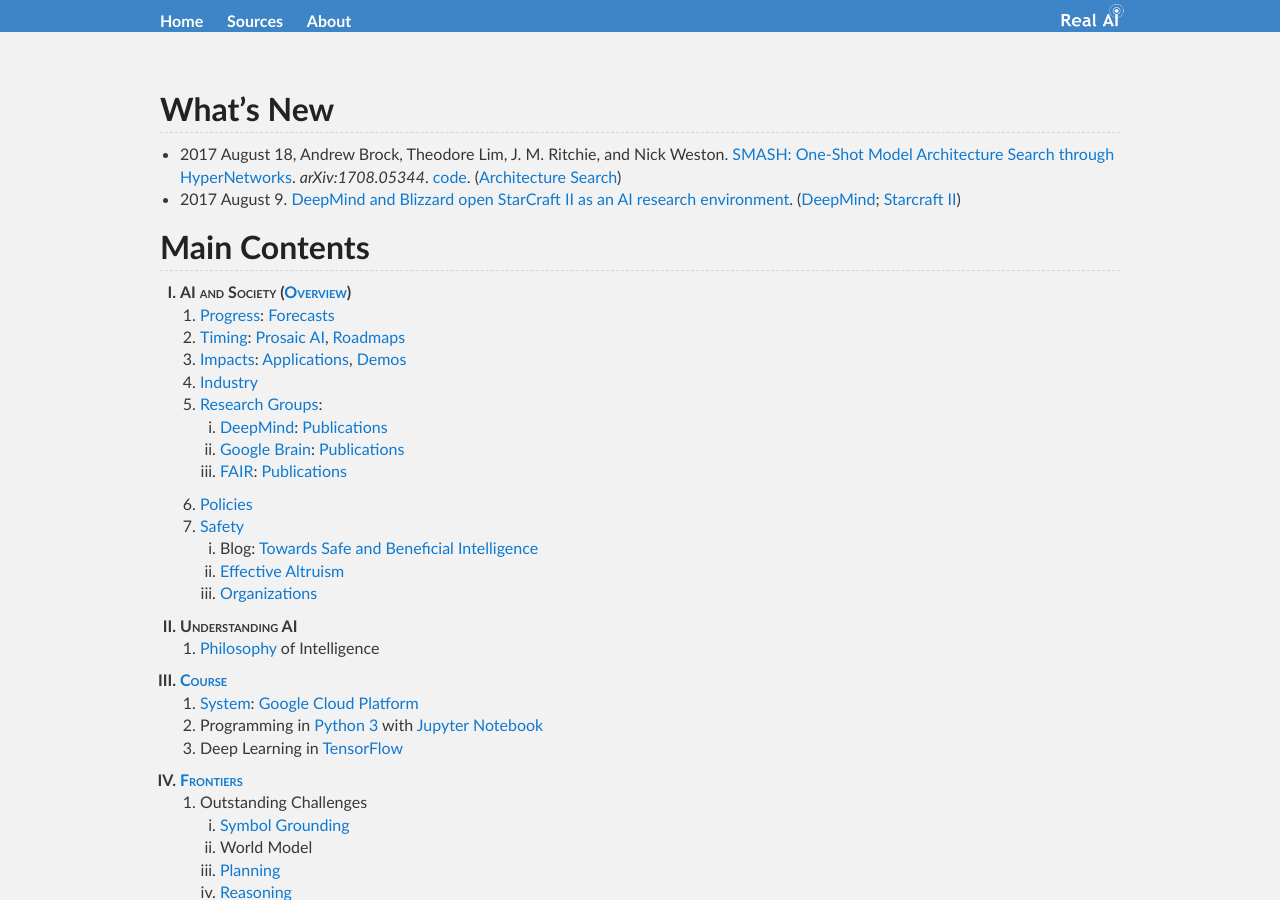
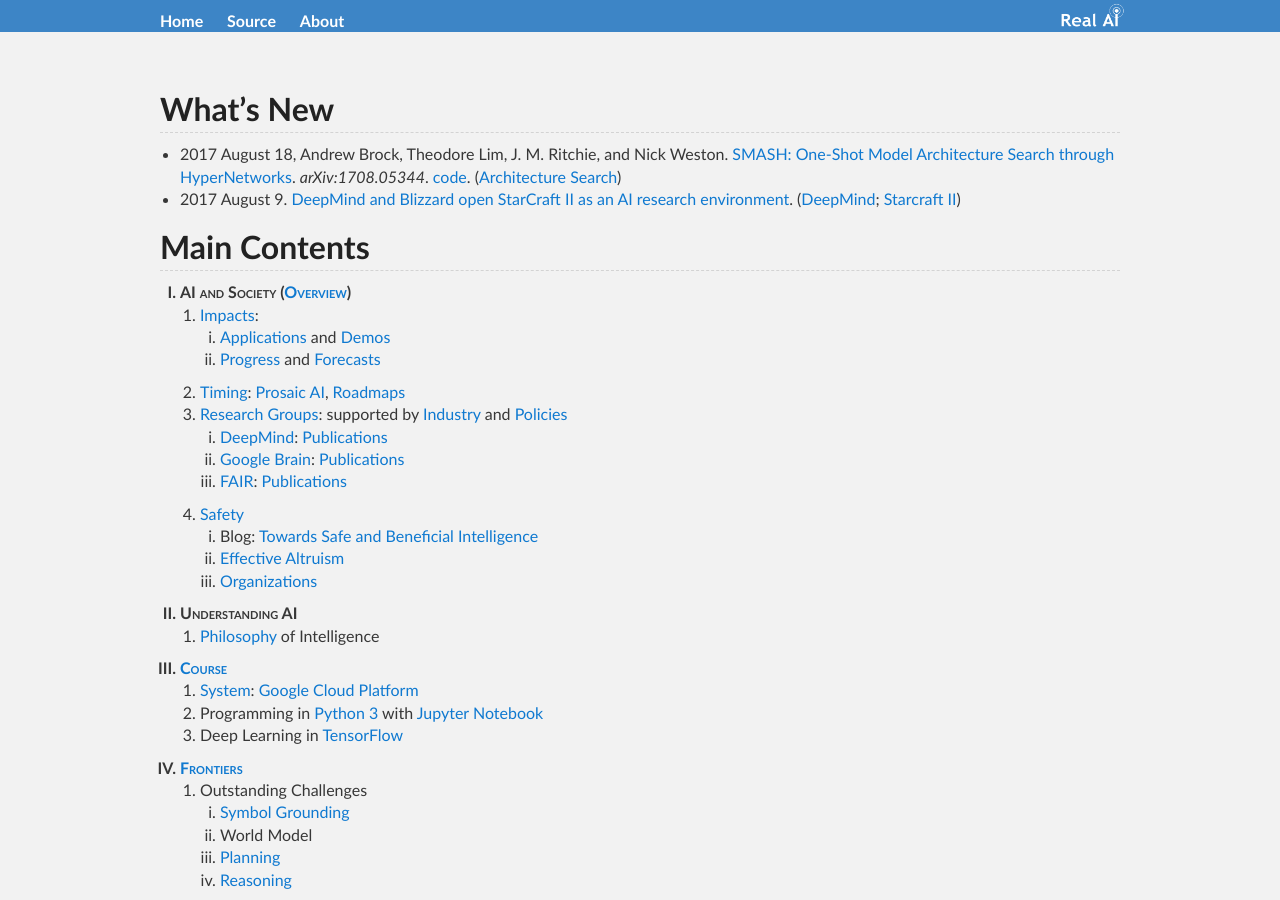
Before and after one commit to Tonywuhk/realai.org, a Jekyll site: the page built from README.md, in a window 1280 px wide and 900 px high. Built offline with Jekyll 4.4.1, drawn with Linux system fonts in a browser that asks for light colours; our own code applies the rules of GitHub Pages for plain Markdown files; the repository's description, which GitHub fills in, is left out.

Commit message:
Change Sources to Source

```diff
--- a/README.md
+++ b/README.md
@@ -12,16 +12,15 @@
 ## Main Contents
 
 1. AI and Society ([Overview](http://realai.org/overview/))
-    1. [Progress](http://realai.org/progress/): [Forecasts](http://realai.org/forecasts/)
+    1. [Impacts](http://realai.org/impacts/):
+        1. [Applications](http://realai.org/applications/) and [Demos](http://realai.org/demos/)
+        2. [Progress](http://realai.org/progress/) and [Forecasts](http://realai.org/forecasts/)
     2. [Timing](http://realai.org/timing/): [Prosaic AI](http://realai.org/prosaic/), [Roadmaps](http://realai.org/roadmaps/)
-    3. [Impacts](http://realai.org/impacts/): [Applications](http://realai.org/applications/), [Demos](http://realai.org/demos/)
-    4. [Industry](http://realai.org/industry/)
-    5. [Research Groups](http://realai.org/labs/):
+    3. [Research Groups](http://realai.org/labs/): supported by [Industry](http://realai.org/industry/) and [Policies](http://realai.org/policies/)
         1. [DeepMind](http://realai.org/labs/deepmind/): [Publications](http://realai.org/labs/deepmind/publications/)
         2. [Google Brain](http://realai.org/labs/google-brain/): [Publications](http://realai.org/labs/google-brain/publications/)
         3. [FAIR](http://realai.org/labs/fair/): [Publications](http://realai.org/labs/fair/publications/)
-    6. [Policies](http://realai.org/policies/)
-    7. [Safety](http://realai.org/safety/)
+    4. [Safety](http://realai.org/safety/)
         1. Blog: [Towards Safe and Beneficial Intelligence](http://realai.org/blog/towards-safe-and-beneficial-intelligence/)
         2. [Effective Altruism](http://realai.org/safety/effective-altruism/)
         3. [Organizations](http://realai.org/safety/organizations/)
--- a/_layouts/default.html
+++ b/_layouts/default.html
@@ -31,7 +31,7 @@
           <nav>
             <ul>
               <li><a href="/">Home</a></li>
-              <li><a href="/sources/">Sources</a></li>
+              <li><a href="/source/">Source</a></li>
               <li><a href="/about/">About</a></li>
             </ul>
           </nav>
```
Also changed, not shown: sources.md (+2 -2 lines).
